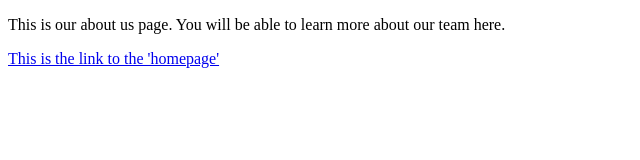
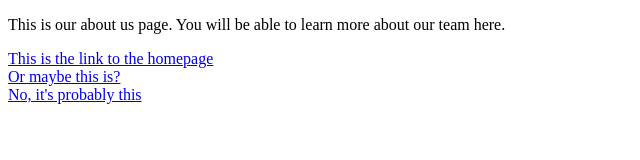
Before and after one commit to kNeelbeforeme/80U-team-site, a plain HTML site: page about-us/index.html in a window 1280 px wide. Shown: the whole page, without its empty margins (0-640 px from the left). Drawn offline with Linux system fonts and the light colour scheme.

Commit message:
updated stuff

```diff
--- a/about-us/index.html
+++ b/about-us/index.html
@@ -6,6 +6,8 @@
 </head>
 <body>
 <p>This is our about us page. You will be able to learn more about our team here.</p>
-<a href="https://youtu.be/dQw4w9WgXcQ?t=1">This is the link to the 'homepage'</a>
+<div><a href="https://youtu.be/dQw4w9WgXcQ?t=1">This is the link to the homepage</a></div>
+<div><a href="https://youtu.be/dQw4w9WgXcQ?t=1">Or maybe this is?</a></div>
+<div><a href="https://kneelbeforeme.github.io/80U-team-site/">No, it's probably this</a></div>
 </body>
 </html>
```
